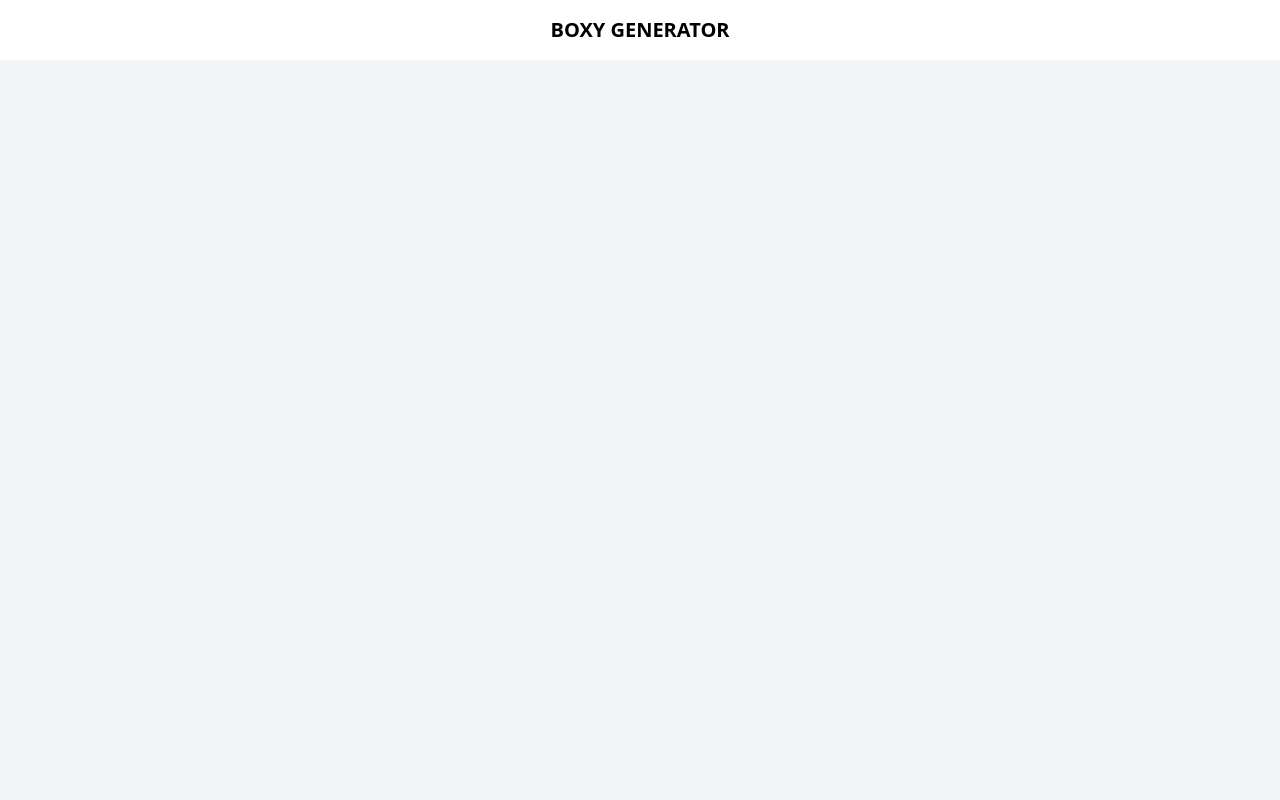
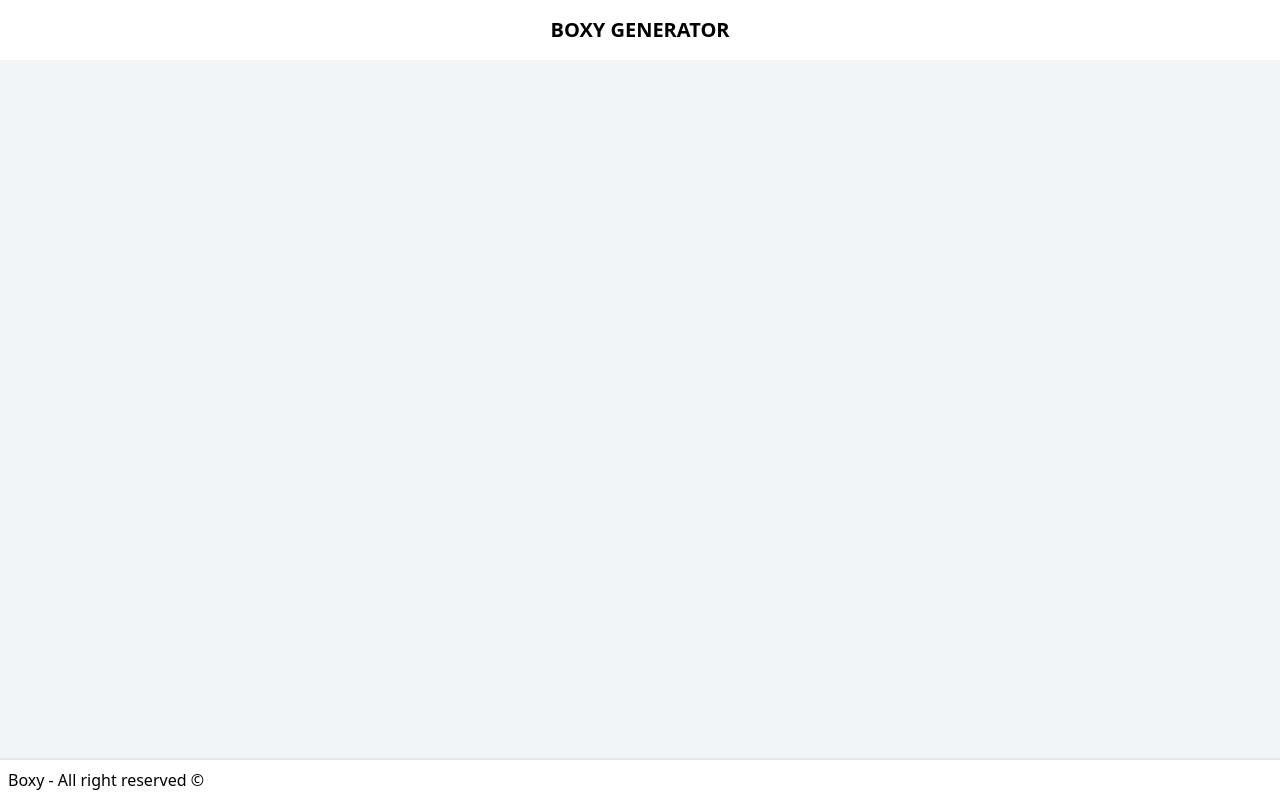
Before and after one commit to MaxMasse31/boxyProject, a React (Vite) app: page / in a window 1280 px wide. Built offline with nearby package versions, Linux system fonts and the light colour scheme.

Commit message:
rajout du footer

```diff
--- a/src/App.jsx
+++ b/src/App.jsx
@@ -1,22 +1,17 @@
-import Header from "./assets/Components/Header"
+import Header from "./assets/Components/Header";
+import Footer from "./assets/Components/Footer";
 
 function App() {
   return (
-    <div className="min-h-screen flex flex-col" >
-
+    <div className="min-h-screen flex flex-col">
       <Header />
 
       <main className="flex flex-wrap justify center items-center flex-grow bg-gray-100 px-10 md:flex-nowrap ">
-
-
-      {/* <Leftside />  */}
-      {/* <Visualisation />  */}
-
-
+        {/* <Leftside />  */}
+        {/* <Visualisation />  */}
       </main>
 
-      {/* <Footer/> */}
-
+      <Footer/>
     </div>
   );
 }
--- a/src/assets/Components/Footer.jsx
+++ b/src/assets/Components/Footer.jsx
@@ -0,0 +1,11 @@
+import React from "react";
+
+export default function Footer() {
+  return (
+    <>
+      <footer className="p-2 border-t-2 border-gray-200">
+        <p> Boxy - All right reserved &copy;</p>
+      </footer>
+    </>
+  );
+}
```
